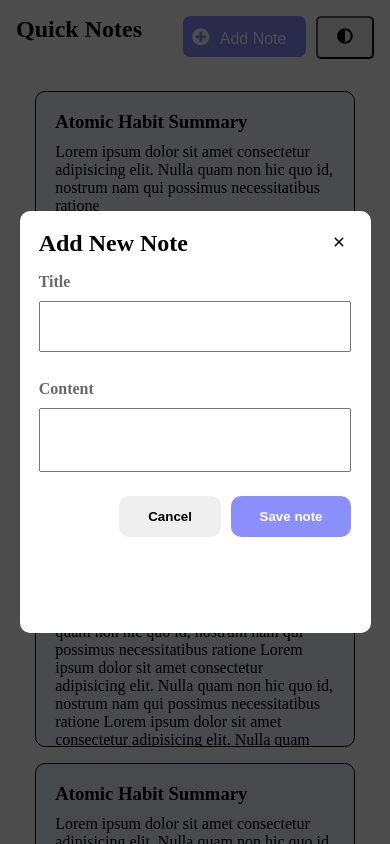
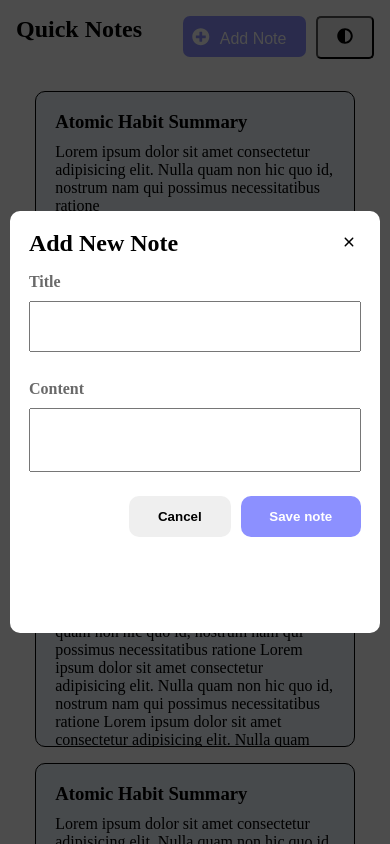
Before and after one commit to KeyanDjango/Notesapp, a React (Vite) app: page / in a window 390 px wide. Both pictures are taken after a click on the button "Add Note". Shown: the top 844 px of the page. Built offline with nearby package versions, Linux system fonts and the light colour scheme.

Commit message:
changes @media

```diff
--- a/src/Pages/Modal.module.css
+++ b/src/Pages/Modal.module.css
@@ -71,8 +71,8 @@
 }
 
 
-@media (max-width:768px){
+@media screen and (max-width:768px){
     .modalChild {
-        width: 90%;
+        width: 95%;
     }
 }
```
